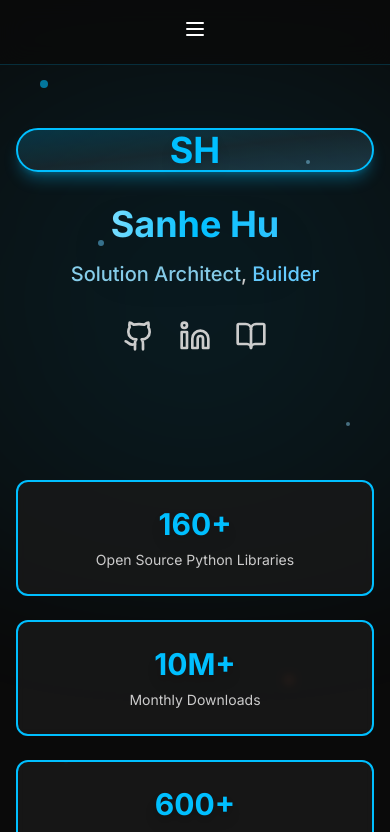
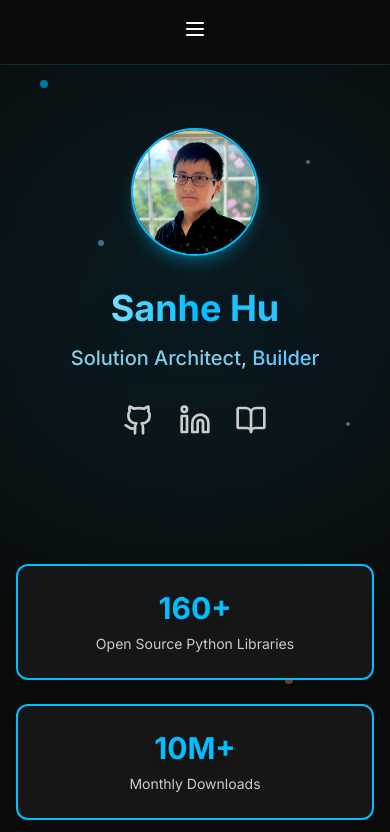
Before and after one commit to MacHu-GWU/sanhe_me-project, a Next.js app: page / in a window 390 px wide. Shown: the top 832 px of the page. Built offline with nearby package versions, Linux system fonts and the light colour scheme.

Commit message:
Add profile photo to homepage
Replaced the placeholder initials with a profile photo using Next.js Image component for optimization. Added the profile image file to the public directory and updated the container styling for responsive display.

```diff
--- a/app/page.tsx
+++ b/app/page.tsx
@@ -3,6 +3,7 @@
 import { useState, useEffect } from "react"
 import { Github, Linkedin, BookOpen, Menu, X, Calendar, MessageCircle } from "lucide-react"
 import Link from "next/link"
+import Image from "next/image"
 
 export default function HomePage() {
   const [isMenuOpen, setIsMenuOpen] = useState(false)
@@ -154,8 +155,40 @@ export default function HomePage() {
           >
             {/* Profile Image */}
             <div className="mb-8">
-              <div className="w-30 h-30 mx-auto rounded-full border-2 border-primary bg-gradient-to-br from-primary/20 via-secondary/10 to-highlight/20 flex items-center justify-center shadow-lg shadow-primary/30 hover:shadow-primary/50 transition-all duration-300">
-                <span className="text-4xl font-bold text-primary drop-shadow-lg">SH</span>
+              {/*
+                Container div that defines the actual rendered size:
+                - w-32 h-32 = 128px × 128px on mobile (Tailwind: 1 unit = 4px, so 32 × 4 = 128px)
+                - sm:w-40 sm:h-40 = 160px × 160px on desktop (40 × 4 = 160px)
+                - mx-auto = margin-left: auto; margin-right: auto; (centers horizontally)
+                - rounded-full = border-radius: 50%; (makes it circular)
+                - border-2 = 2px solid border
+                - border-primary = uses CSS custom property --primary color
+                - shadow-lg = large drop shadow
+                - shadow-primary/30 = shadow color is primary at 30% opacity
+                - hover:shadow-primary/50 = on hover, shadow becomes 50% opacity
+                - transition-all duration-300 = smooth 300ms animation for all property changes
+                - overflow-hidden = clips content that exceeds the circular boundary
+              */}
+              <div className="w-32 h-32 sm:w-40 sm:h-40 mx-auto rounded-full border-2 border-primary shadow-lg shadow-primary/30 hover:shadow-primary/50 transition-all duration-300 overflow-hidden">
+                <Image
+                  src="/2025-07-30-Sanhe-Profile-Photo-1920x1920.webp"
+                  alt="Sanhe Hu Profile Photo"
+                  // Next.js Image optimization dimensions in PIXELS (not Tailwind units):
+                  // - width={160} = tells Next.js the intended display width is 160 pixels
+                  // - height={160} = tells Next.js the intended display height is 160 pixels
+                  // These values are used by Next.js for:
+                  // 1. Automatic image optimization and resizing
+                  // 2. Generating responsive srcSet for different screen densities
+                  // 3. Preventing Cumulative Layout Shift (CLS) by reserving space
+                  // 4. Should match the largest container size (desktop: 160px)
+                  width={160}
+                  height={160}
+                  // Tailwind classes for responsive behavior:
+                  // - w-full = width: 100%; (fills container width: 128px mobile, 160px desktop)
+                  // - h-full = height: 100%; (fills container height: 128px mobile, 160px desktop)
+                  // - object-cover = object-fit: cover; (maintains aspect ratio, crops if needed)
+                  className="w-full h-full object-cover"
+                />
               </div>
             </div>
 
```
Also changed, not shown: public/2025-07-30-Sanhe-Profile-Photo-1920x1920.webp (added).
